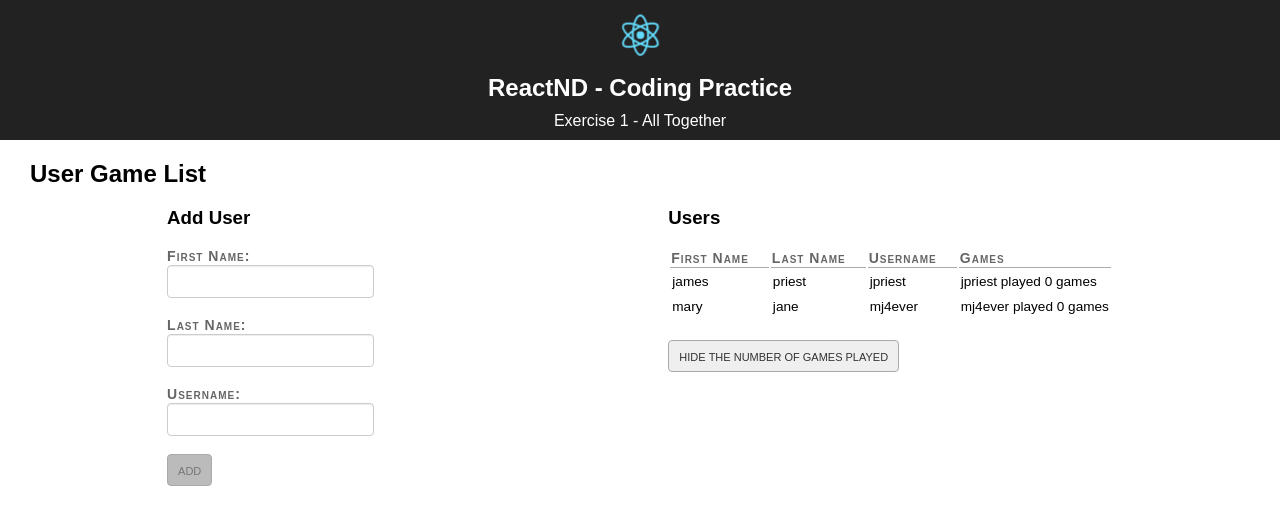
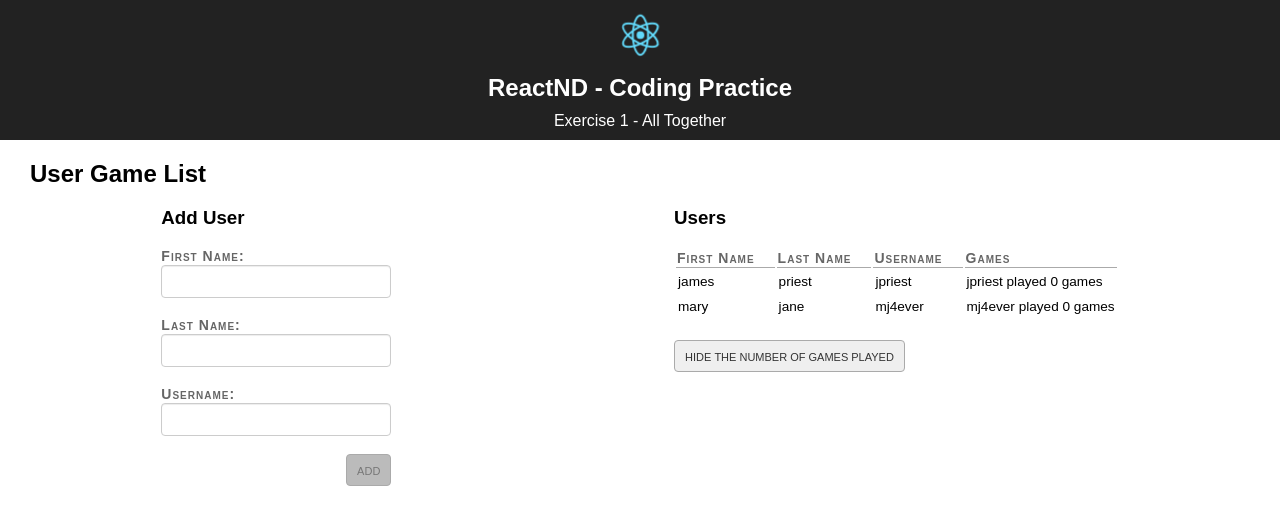
Before and after one commit to james-priest/reactnd-ex1-all-together-csb, a React (Create React App) app: page / in a window 1280 px wide. Shown: the top 524 px of the page. Built offline with nearby package versions, Linux system fonts and the light colour scheme.

Commit message:
style: Update input width

```diff
--- a/src/App.css
+++ b/src/App.css
@@ -87,7 +87,7 @@ thead > td {
 }
 .form-element {
   display: block;
-  /* width: 100%; */
+  width: 230px;
   padding: 8px 14px;
   color: #333;
   background-color: #fff;
@@ -126,3 +126,7 @@ tbody td {
   font-size: 0.85em;
   padding: 4px 2px;
 }
+
+form button {
+  float: right;
+}
```
